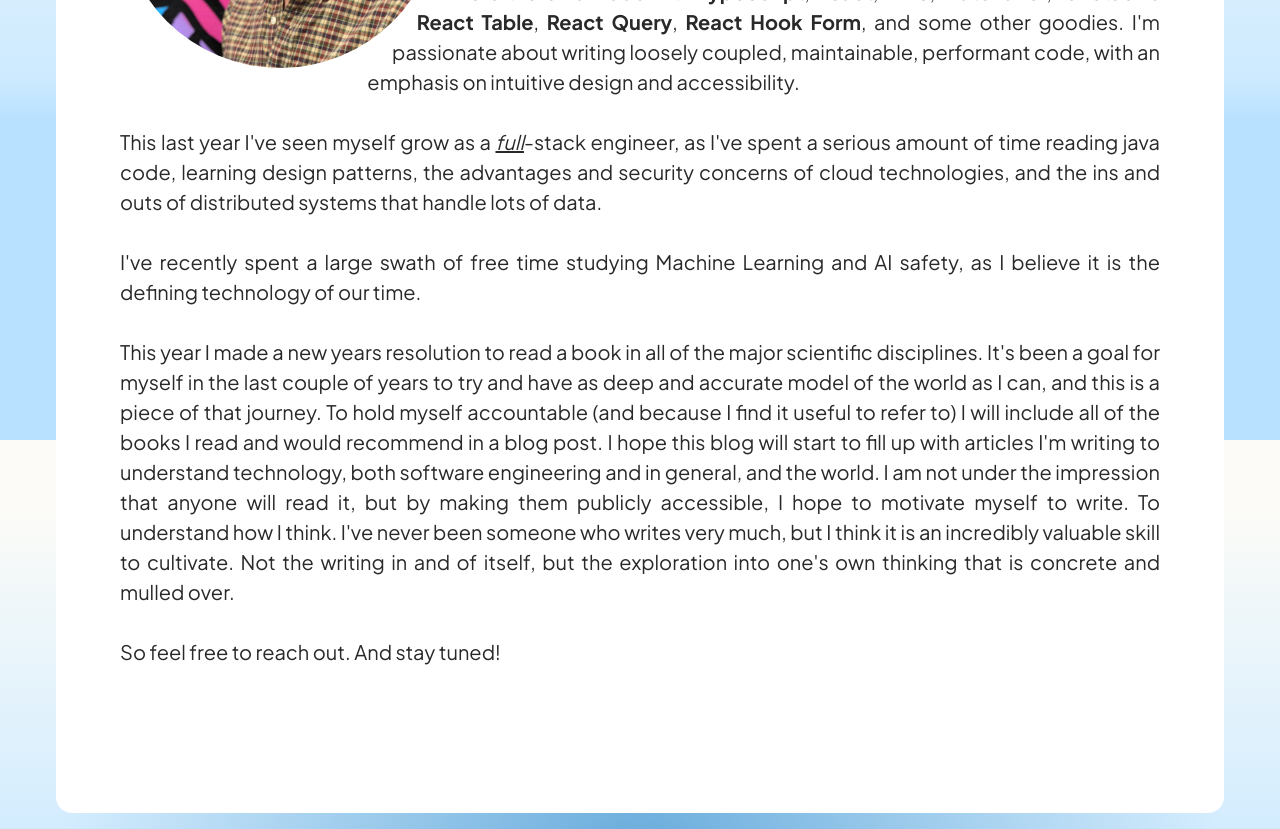
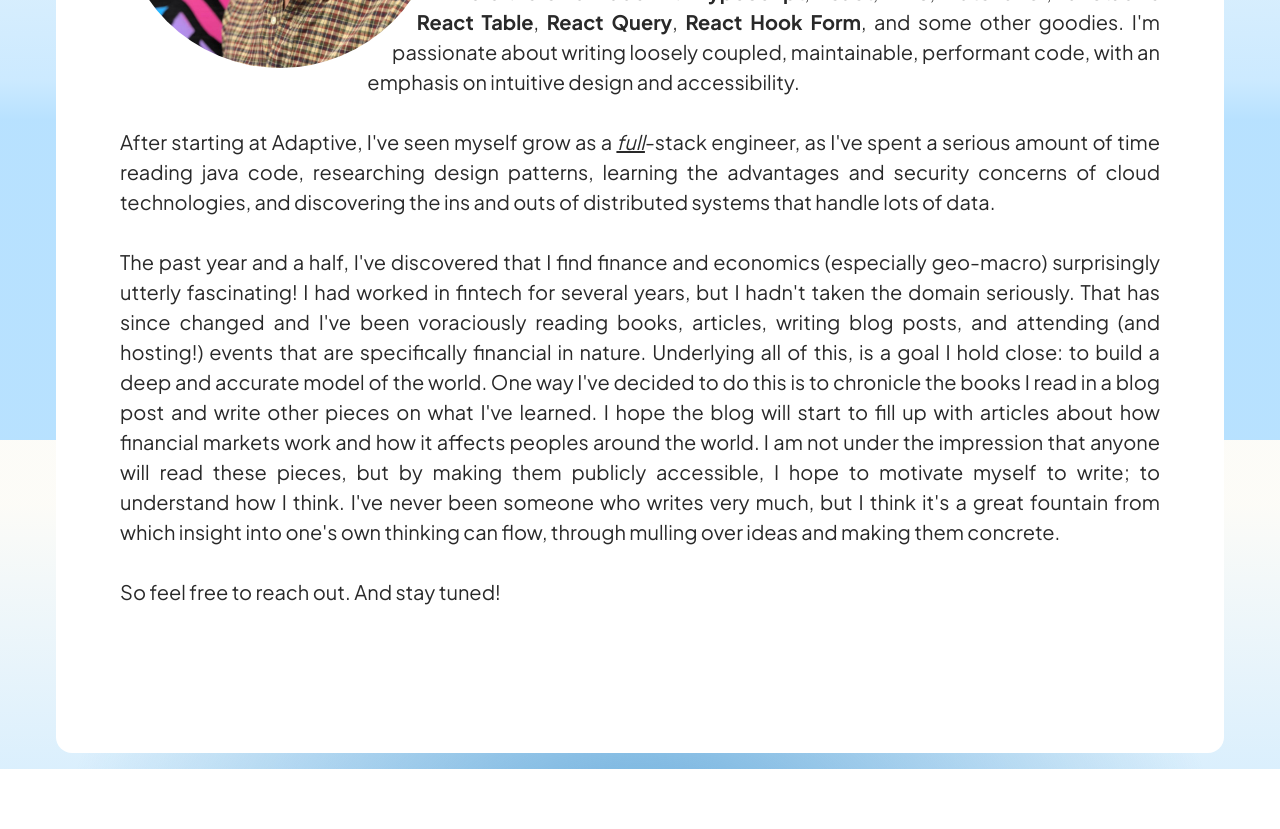
Before and after one commit to fdiengott/portfolio-svelte, a SvelteKit app: page / in a window 1280 px wide. Shown: the part 360-1189 px from the top of the page. After the commit the page ends 1129 px from the top, so only its background shows below. Built offline with nearby package versions, Linux system fonts and the light colour scheme; a web font is replaced by a local one.

Commit message:
re-write website homepage text

```diff
--- a/src/routes/+page.svelte
+++ b/src/routes/+page.svelte
@@ -95,28 +95,25 @@
 				</p>
 
 				<p>
-					This last year I've seen myself grow as a <span class="underline italic">full</span>-stack engineer,
-					as I've spent a serious amount of time reading java code, learning design patterns, the advantages
-					and security concerns of cloud technologies, and the ins and outs of distributed systems that handle
-					lots of data.
+					After starting at Adaptive, I've seen myself grow as a <span class="underline italic">full</span
+					>-stack engineer, as I've spent a serious amount of time reading java code, researching design
+					patterns, learning the advantages and security concerns of cloud technologies, and discovering the
+					ins and outs of distributed systems that handle lots of data.
 				</p>
 
 				<p>
-					I've recently spent a large swath of free time studying Machine Learning and AI safety, as I believe
-					it is the defining technology of our time.
-				</p>
-
-				<p>
-					This year I made a new years resolution to read a book in all of the major scientific disciplines.
-					It's been a goal for myself in the last couple of years to try and have as deep and accurate model
-					of the world as I can, and this is a piece of that journey. To hold myself accountable (and because
-					I find it useful to refer to) I will include all of the books I read and would recommend in a blog
-					post. I hope this blog will start to fill up with articles I'm writing to understand technology,
-					both software engineering and in general, and the world. I am not under the impression that anyone
-					will read it, but by making them publicly accessible, I hope to motivate myself to write. To
-					understand how I think. I've never been someone who writes very much, but I think it is an
-					incredibly valuable skill to cultivate. Not the writing in and of itself, but the exploration into
-					one's own thinking that is concrete and mulled over.
+					The past year and a half, I've discovered that I find finance and economics (especially geo-macro)
+					surprisingly utterly fascinating! I had worked in fintech for several years, but I hadn't taken the
+					domain seriously. That has since changed and I've been voraciously reading books, articles, writing
+					blog posts, and attending (and hosting!) events that are specifically financial in nature.
+					Underlying all of this, is a goal I hold close: to build a deep and accurate model of the world. One
+					way I've decided to do this is to chronicle the books I read in a blog post and write other pieces
+					on what I've learned. I hope the blog will start to fill up with articles about how financial
+					markets work and how it affects peoples around the world. I am not under the impression that anyone
+					will read these pieces, but by making them publicly accessible, I hope to motivate myself to write;
+					to understand how I think. I've never been someone who writes very much, but I think it's a great
+					fountain from which insight into one's own thinking can flow, through mulling over ideas and making
+					them concrete.
 				</p>
 
 				<p>So feel free to reach out. And stay tuned!</p>
```
